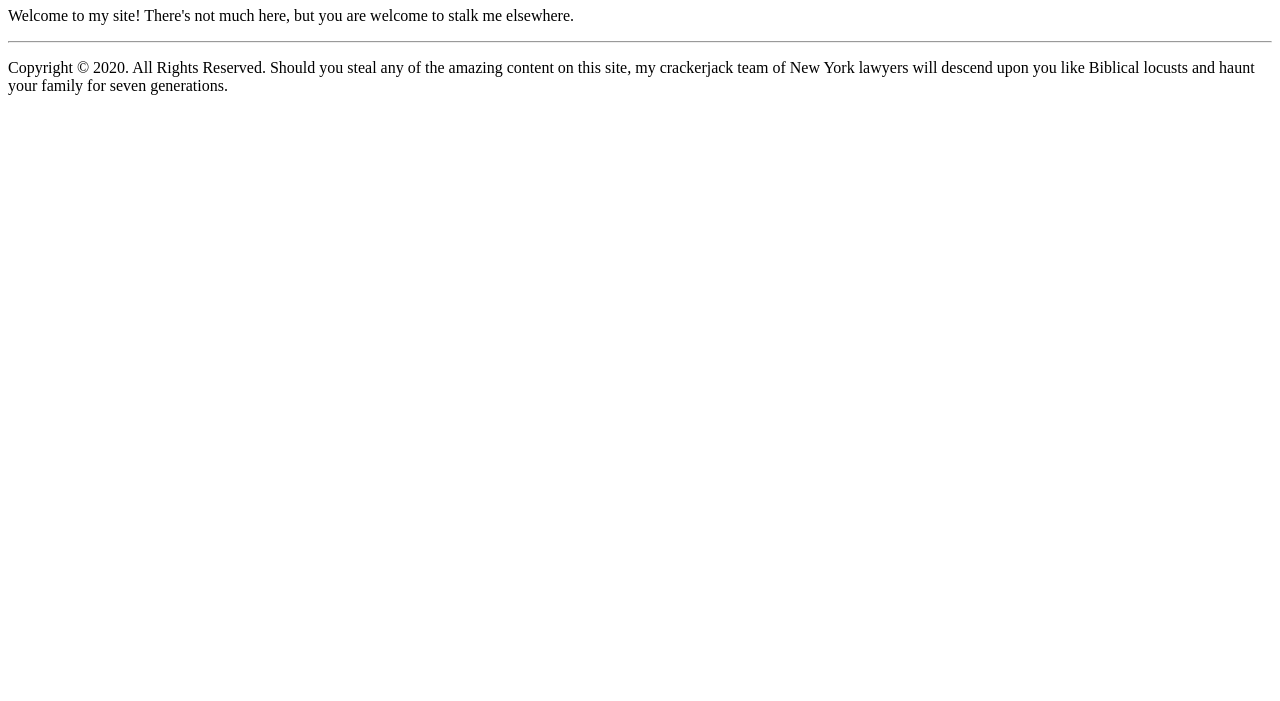
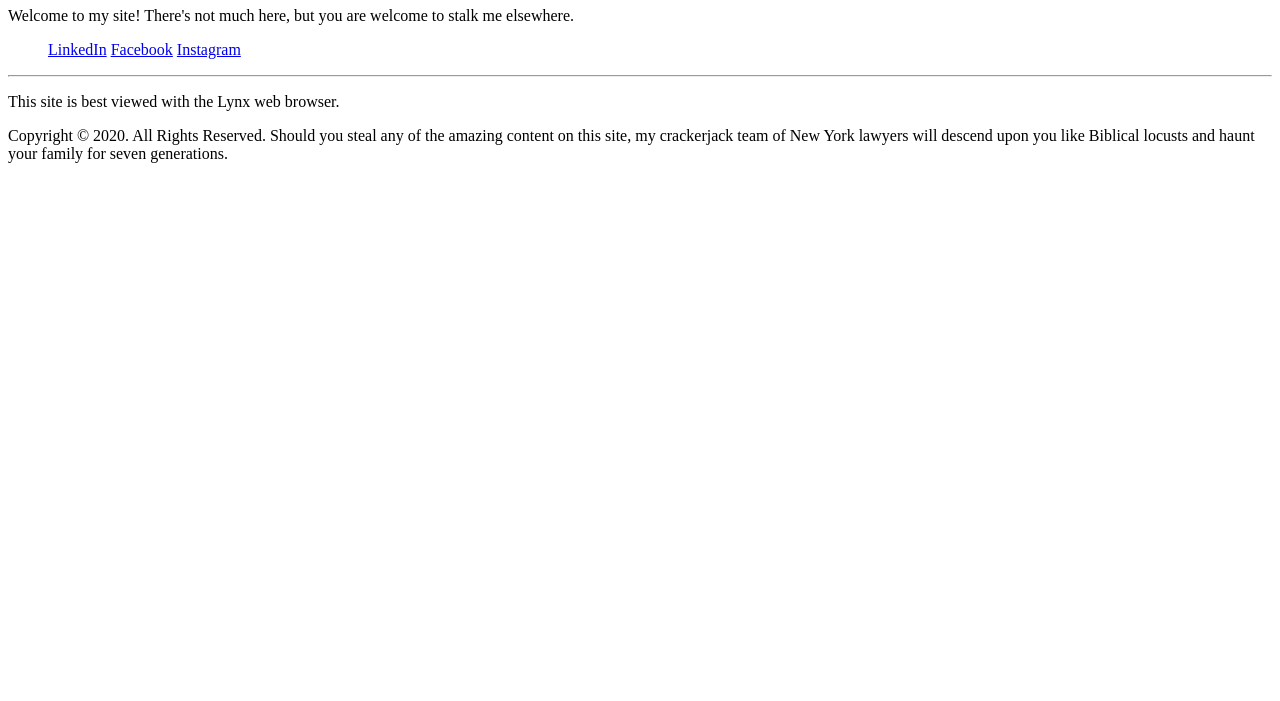
Before and after one commit to Zscheya/theta, a plain HTML site: page index.html in a window 1280 px wide. Shown: the part 99-800 px from the top of the page. Drawn offline with Linux system fonts and the light colour scheme.

Commit message:
Add files via upload

```diff
--- a/index.html
+++ b/index.html
@@ -9,7 +9,15 @@
 Welcome to my site! There's not much here, but you are welcome to stalk me elsewhere.
 </p>
 
+<ul>
+</li><a href="https://www.linkedin.com/in/vangoodwin/">LinkedIn</a></li>
+</li><a href="https://www.facebook.com/van.goodwin">Facebook</a></li>
+</li><a href="https://www.instagram.com/minimizeconsidered/">Instagram</a></li>
+
+</ul>
+
 <hr>
+<p>This site is best viewed with the Lynx web browser.</p>
 <p> Copyright &copy; 2020. All Rights Reserved. Should you steal any of the amazing content on this site, my crackerjack team of New York lawyers will descend upon you like Biblical locusts and haunt your family for seven generations.</p>
 
 </body>
```
